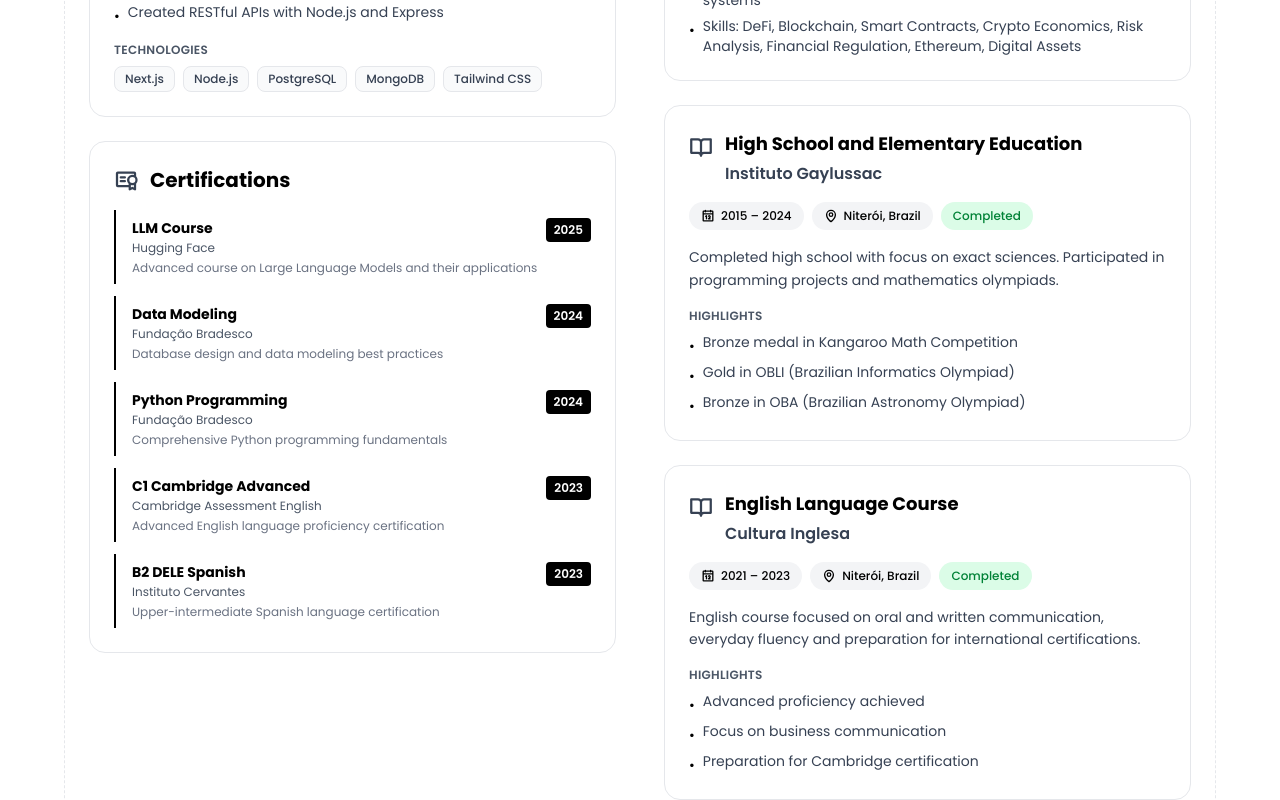
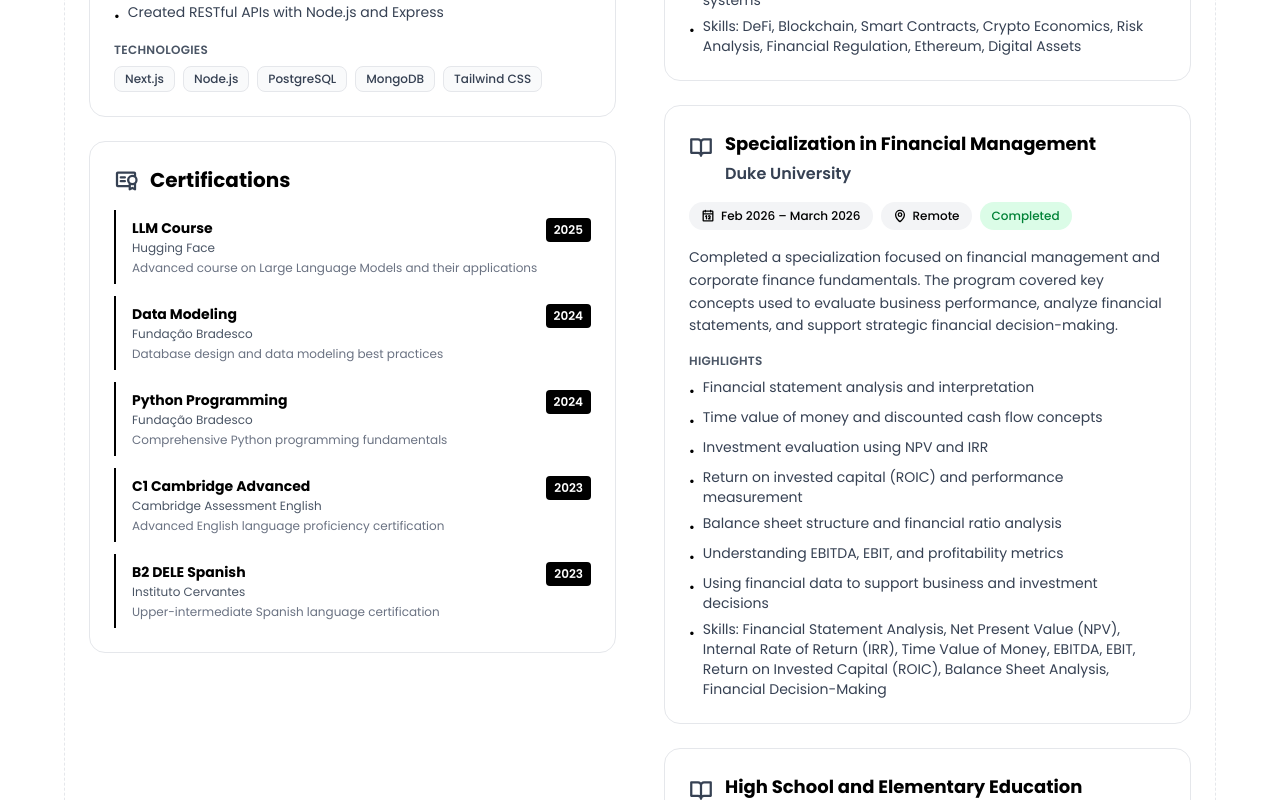
Before and after one commit to antoniovita/antoniovitaws, a Next.js app: page /experience in a window 1280 px wide. Shown: the part 1200-2000 px from the top of the page. Built offline with nearby package versions, Linux system fonts and the light colour scheme.

Commit message:
feat: added financial management course

```diff
--- a/app/experience/page.tsx
+++ b/app/experience/page.tsx
@@ -80,6 +80,25 @@ const Experience = () => {
         "Security trade-offs between CeFi and DeFi",
         "Environmental and sustainability implications of blockchain systems",
         "Skills: DeFi, Blockchain, Smart Contracts, Crypto Economics, Risk Analysis, Financial Regulation, Ethereum, Digital Assets",
+      ],
+    },
+    {
+      name: "Duke University",
+      degree: "Specialization in Financial Management",
+      location: "Remote",
+      period: "Feb 2026 – March 2026",
+      status: "Completed",
+      description:
+        "Completed a specialization focused on financial management and corporate finance fundamentals. The program covered key concepts used to evaluate business performance, analyze financial statements, and support strategic financial decision-making.",
+      highlights: [
+        "Financial statement analysis and interpretation",
+        "Time value of money and discounted cash flow concepts",
+        "Investment evaluation using NPV and IRR",
+        "Return on invested capital (ROIC) and performance measurement",
+        "Balance sheet structure and financial ratio analysis",
+        "Understanding EBITDA, EBIT, and profitability metrics",
+        "Using financial data to support business and investment decisions",
+        "Skills: Financial Statement Analysis, Net Present Value (NPV), Internal Rate of Return (IRR), Time Value of Money, EBITDA, EBIT, Return on Invested Capital (ROIC), Balance Sheet Analysis, Financial Decision-Making",
       ],
     },
         {
```
